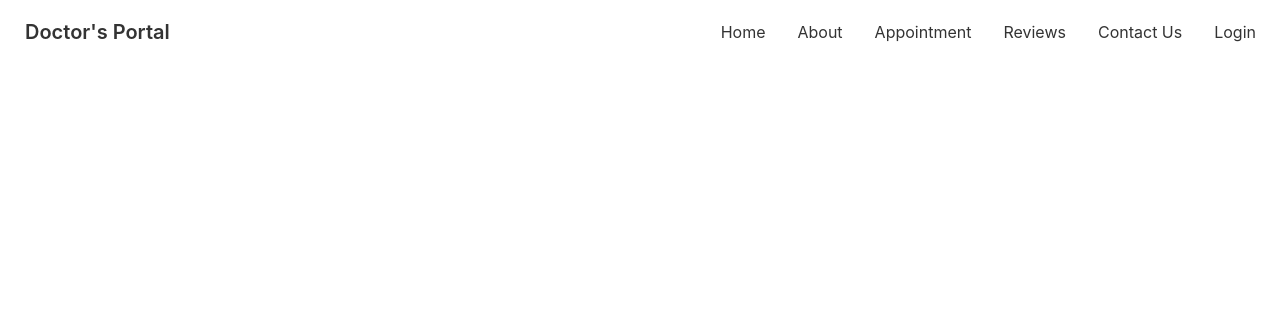
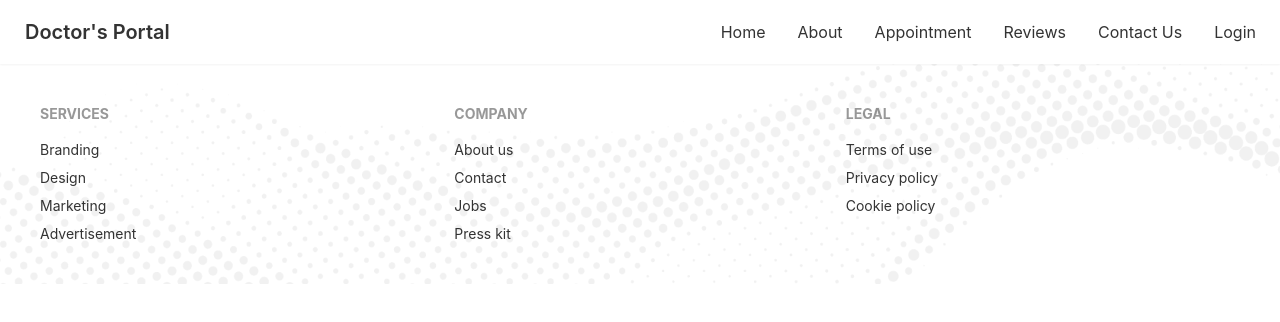
Before and after one commit to abusayeed4bd/doctors-portal-client, a React (Create React App) app: page /appointment in a window 1280 px wide. Shown: the top 322 px of the page. Built offline with nearby package versions, Linux system fonts and the light colour scheme.

Commit message:
homepage design complate

```diff
--- a/src/App.js
+++ b/src/App.js
@@ -1,21 +1,21 @@
-
-import { Route, Routes } from 'react-router-dom';
-import './App.css';
-import About from './pages/About/About';
-import Home from './pages/Home/Home';
-import Login from './pages/Login/Login';
-import NavBar from './pages/Shared/NavBar/NavBar';
+import { Route, Routes } from "react-router-dom";
+import "./App.css";
+import About from "./pages/About/About";
+import Footer from "./pages/Home/Footer";
+import Home from "./pages/Home/Home";
+import Login from "./pages/Login/Login";
+import NavBar from "./pages/Shared/NavBar/NavBar";
 
 function App() {
   return (
-    <div >
-     <NavBar></NavBar>
-     <Routes>
-       <Route path='/' element={<Home />}/>
-       <Route path='/about' element={<About />}/>
-       <Route path='/login' element={<Login />}/>
-     </Routes>
-
+    <div>
+      <NavBar></NavBar>
+      <Routes>
+        <Route path="/" element={<Home />} />
+        <Route path="/about" element={<About />} />
+        <Route path="/login" element={<Login />} />
+      </Routes>
+      <Footer></Footer>
     </div>
   );
 }
--- /dev/null
+++ b/src/pages/Appointment/Appointment.js
@@ -0,0 +1,7 @@
+import React from "react";
+
+const Appointment = () => {
+  return <div></div>;
+};
+
+export default Appointment;
--- a/src/pages/Home/Banner.js
+++ b/src/pages/Home/Banner.js
@@ -7,7 +7,7 @@ const Banner = () => {
   return (
     <div
       style={{
-        background: `url(${bg}) no-repeat cover`,
+        background: `url(${bg}) no-repeat center center`,
       }}
       class="hero min-h-screen  lg:px-12 px-5"
     >
--- /dev/null
+++ b/src/pages/Home/Contact.js
@@ -0,0 +1,45 @@
+import React from "react";
+import contact from "../../assets/images/appointment.png";
+import PrimaryButton from "../Shared/PrimaryButton/PrimaryButton";
+
+const Contact = () => {
+  return (
+    <div
+      className="py-12 text-center px-5"
+      style={{ background: `url(${contact})` }}
+    >
+      <div className="text-center">
+        <h2 className="text-primary text-2xl">Contact us</h2>
+        <h4 className="text-4xl text-white">Stay connected with us</h4>
+      </div>
+      <form className="my-5">
+        <input
+          type="text"
+          placeholder="Your Name"
+          class="input w-full max-w-lg  mt-3"
+          required
+        />
+        <br />
+        <input
+          type="email"
+          placeholder="Your Email"
+          class="input w-full max-w-lg mt-3"
+          required
+        />
+        <br />
+        <textarea
+          class="input w-full max-w-lg mt-3 h-32"
+          name=""
+          id=""
+          cols="50"
+          placeholder="Write your message here"
+          required
+        ></textarea>
+        <br />
+        <PrimaryButton>Send Message</PrimaryButton>
+      </form>
+    </div>
+  );
+};
+
+export default Contact;
--- /dev/null
+++ b/src/pages/Home/Footer.js
@@ -0,0 +1,37 @@
+import React from "react";
+import footer from "../../assets/images/footer.png";
+
+const Footer = () => {
+  return (
+    <footer
+      style={{
+        background: `url(${footer}) no-repeat center center `,
+        backgroundSize: "cover",
+      }}
+      class="footer p-10  py-10"
+    >
+      <div>
+        <span class="footer-title">Services</span>
+        <a class="link link-hover">Branding</a>
+        <a class="link link-hover">Design</a>
+        <a class="link link-hover">Marketing</a>
+        <a class="link link-hover">Advertisement</a>
+      </div>
+      <div>
+        <span class="footer-title">Company</span>
+        <a class="link link-hover">About us</a>
+        <a class="link link-hover">Contact</a>
+        <a class="link link-hover">Jobs</a>
+        <a class="link link-hover">Press kit</a>
+      </div>
+      <div>
+        <span class="footer-title">Legal</span>
+        <a class="link link-hover">Terms of use</a>
+        <a class="link link-hover">Privacy policy</a>
+        <a class="link link-hover">Cookie policy</a>
+      </div>
+    </footer>
+  );
+};
+
+export default Footer;
--- a/src/pages/Home/Home.js
+++ b/src/pages/Home/Home.js
@@ -1,6 +1,8 @@
 import React from "react";
 import Banner from "./Banner";
 import CallToAction from "./CallToAction";
+import Contact from "./Contact";
+
 import Info from "./Info";
 import MakeAppointment from "./MakeAppointment";
 import Service from "./Service";
@@ -15,6 +17,7 @@ const Home = () => {
       <CallToAction></CallToAction>
       <MakeAppointment></MakeAppointment>
       <Testimonials></Testimonials>
+      <Contact></Contact>
     </div>
   );
 };
--- a/src/pages/Home/Info.js
+++ b/src/pages/Home/Info.js
@@ -9,7 +9,9 @@ const Info = () => {
     <div class="grid grid-cols-1 md:grid-cols-3 gap-3 lg:mx-12 mx-5 my-12">
       <InfoCard
         img={clock}
-        bg={"bg-gradient-to-r from-secondary to-primary"}
+        bg={
+          "bg-gradient-to-r from-secondary to-primary hover:from-primary hover:to-secondary"
+        }
         title={"Opening Hours"}
       ></InfoCard>
       <InfoCard
@@ -20,7 +22,9 @@ const Info = () => {
 
       <InfoCard
         img={phone}
-        bg={"bg-gradient-to-r from-secondary to-primary"}
+        bg={
+          "bg-gradient-to-r from-secondary to-primary hover:from-primary hover:to-secondary"
+        }
         title={"Contact us Now"}
       ></InfoCard>
     </div>
--- a/src/pages/Home/MakeAppointment.js
+++ b/src/pages/Home/MakeAppointment.js
@@ -9,7 +9,7 @@ const MakeAppointment = () => {
       style={{
         background: `url(${appointment})`,
       }}
-      className="flex justify-between items-center px-4"
+      className="flex justify-between items-center py-5 lg:py-0 px-4"
     >
       <div className="flex-1 hidden md:block">
         <img className="mt-[-100px]  " src={doctor} alt="" />
--- a/src/pages/Shared/NavBar/NavBar.js
+++ b/src/pages/Shared/NavBar/NavBar.js
@@ -1,32 +1,60 @@
-import React from 'react';
-import { Link } from 'react-router-dom';
+import React from "react";
+import { Link } from "react-router-dom";
 
 const NavBar = () => {
-    const menuItems =<>
-    <li><Link to="/">Home</Link></li>
-      <li><Link to="/about">About</Link></li>
-      <li><Link to="/appointment">Appointment</Link></li>
-      <li><Link to="/reviews">Reviews</Link></li>
-      <li><Link to="/contact">Contact Us</Link></li>
-      <li><Link to="/login">Login</Link></li>
+  const menuItems = (
+    <>
+      <li>
+        <Link to="/">Home</Link>
+      </li>
+      <li>
+        <Link to="/about">About</Link>
+      </li>
+      <li>
+        <Link to="/appointment">Appointment</Link>
+      </li>
+      <li>
+        <Link to="/reviews">Reviews</Link>
+      </li>
+      <li>
+        <Link to="/contact">Contact Us</Link>
+      </li>
+      <li>
+        <Link to="/login">Login</Link>
+      </li>
     </>
+  );
   return (
-        <div class="navbar bg-base-100">
+    <div class="navbar bg-base-100 sticky top-0 z-10 shadow-sm">
       <div class="navbar-start">
         <div class="dropdown">
           <label tabindex="0" class="btn btn-ghost lg:hidden">
-        <svg xmlns="http://www.w3.org/2000/svg" class="h-5 w-5" fill="none" viewBox="0 0 24 24" stroke="currentColor"><path stroke-linecap="round" stroke-linejoin="round" stroke-width="2" d="M4 6h16M4 12h8m-8 6h16" /></svg>
+            <svg
+              xmlns="http://www.w3.org/2000/svg"
+              class="h-5 w-5"
+              fill="none"
+              viewBox="0 0 24 24"
+              stroke="currentColor"
+            >
+              <path
+                stroke-linecap="round"
+                stroke-linejoin="round"
+                stroke-width="2"
+                d="M4 6h16M4 12h8m-8 6h16"
+              />
+            </svg>
           </label>
-      <ul tabindex="0" class="menu menu-compact dropdown-content mt-3 p-2 shadow bg-base-100 rounded-box w-52">
+          <ul
+            tabindex="0"
+            class="menu menu-compact dropdown-content mt-3 p-2 shadow bg-base-100 rounded-box w-52"
+          >
             {menuItems}
           </ul>
         </div>
         <a class="btn btn-ghost normal-case text-xl">Doctor's Portal</a>
       </div>
       <div class="navbar-end hidden lg:flex">
-    <ul class="menu menu-horizontal p-0">
-      {menuItems}
-    </ul>
+        <ul class="menu menu-horizontal p-0">{menuItems}</ul>
       </div>
       {/* <div class="navbar-end">
     <a class="btn">Get started</a>
--- a/src/pages/Shared/PrimaryButton/PrimaryButton.js
+++ b/src/pages/Shared/PrimaryButton/PrimaryButton.js
@@ -2,7 +2,7 @@ import React from "react";
 
 const PrimaryButton = ({ children }) => {
   return (
-    <button className="btn btn-primary bg-gradient-to-l  text-white uppercase font-bold from-primary to-secondary">
+    <button className="btn btn-primary bg-gradient-to-l  text-white uppercase font-bold from-primary to-secondary hover:from-secondary hover:to-primary">
       {children}
     </button>
   );
```
Lines whose indentation alone changed are shown as unchanged.
